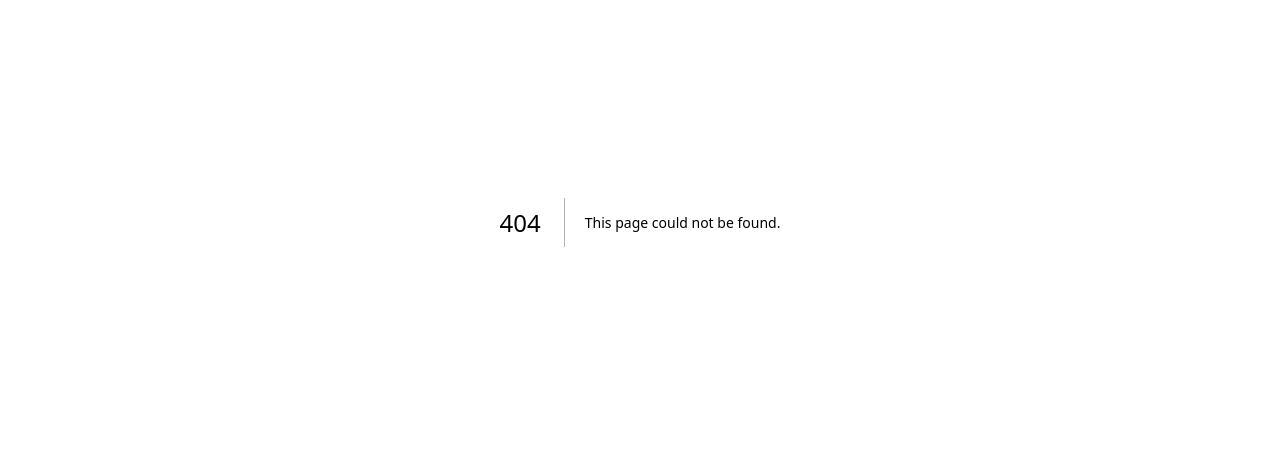
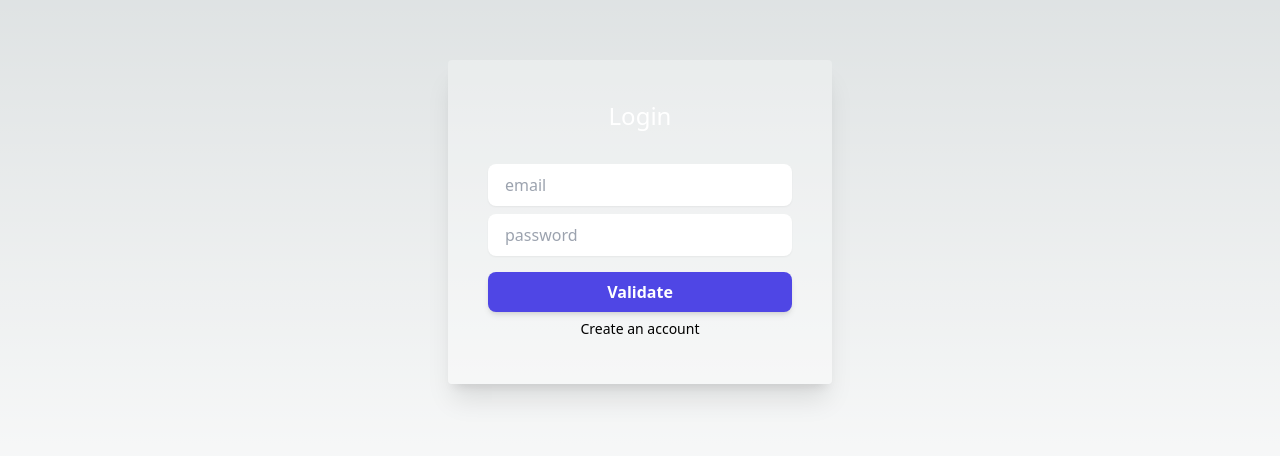
Before and after one commit to bocacode/jwt-auth-web-c11, a Next.js app: page /login in a window 1280 px wide. Before the commit this address had no page. Shown: the part 178-634 px from the top of the page. Built offline with nearby package versions, Linux system fonts and the light colour scheme.

Commit message:
added about and login pages

```diff
--- /dev/null
+++ b/app/about/page.js
@@ -0,0 +1,28 @@
+import Link from "next/link"
+
+export default function About() {
+  return (
+    <section className='text-gray-600 dark:text-gray-300 body-font'>
+      <div className='container px-5 py-24 mx-auto flex flex-wrap'>
+        <h2 className='sm:text-3xl text-2xl text-gray-900 dark:text-gray-100 font-medium title-font mb-2 md:w-2/5'>
+          Kickstarter Actually Pinterest Brunch Bitters Occupy
+        </h2>
+        <div className='md:w-3/5 md:pl-6'>
+          <p className='leading-relaxed text-base'>
+            Taxidermy bushwick celiac master cleanse microdosing seitan. Fashion axe four dollar
+            toast truffaut, direct trade kombucha brunch williamsburg keffiyeh gastropub tousled
+            squid meh taiyaki drinking vinegar tacos.
+          </p>
+          <div className='flex md:mt-4 mt-6'>
+            <button className='inline-flex text-white bg-indigo-500 border-0 py-1 px-4 focus:outline-none hover:bg-indigo-600 rounded'>
+              Button
+            </button>
+            <Link href="/" className='text-indigo-500 dark:text-indigo-300 inline-flex items-center ml-4'>
+              Learn More
+            </Link>
+          </div>
+        </div>
+      </div>
+    </section>
+  )
+}
--- /dev/null
+++ b/app/login/page.js
@@ -0,0 +1,47 @@
+export default function Login() {
+  return (
+    <div className='w-full h-screen font-sans bg-cover bg-landscape'>
+      <div className='container flex items-center justify-center flex-1 h-full mx-auto'>
+        <div className='w-full max-w-lg'>
+          <div className='leading-loose'>
+            <form className='max-w-sm p-10 m-auto rounded shadow-xl bg-white/25'>
+              <p className='mb-8 text-2xl font-light text-center text-white'>Login</p>
+              <div className='mb-2'>
+                <div className=' relative '>
+                  <input
+                    type='text'
+                    id='login-with-bg-email'
+                    className=' rounded-lg border-transparent flex-1 appearance-none border border-gray-300 w-full py-2 px-4 bg-white text-gray-700 placeholder-gray-400 shadow-sm text-base focus:outline-none focus:ring-2 focus:ring-purple-600 focus:border-transparent'
+                    placeholder='email'
+                  />
+                </div>
+              </div>
+              <div className='mb-2'>
+                <div className=' relative '>
+                  <input
+                    type='text'
+                    id='login-with-bg-password'
+                    className=' rounded-lg border-transparent flex-1 appearance-none border border-gray-300 w-full py-2 px-4 bg-white text-gray-700 placeholder-gray-400 shadow-sm text-base focus:outline-none focus:ring-2 focus:ring-purple-600 focus:border-transparent'
+                    placeholder='password'
+                  />
+                </div>
+              </div>
+              <div className='flex items-center justify-between mt-4'>
+                <button
+                  type='submit'
+                  className='py-2 px-4  bg-indigo-600 hover:bg-indigo-700 focus:ring-indigo-500 focus:ring-offset-indigo-200 text-white w-full transition ease-in duration-200 text-center text-base font-semibold shadow-md focus:outline-none focus:ring-2 focus:ring-offset-2  rounded-lg '>
+                  Validate
+                </button>
+              </div>
+              <div className='text-center'>
+                <a className='right-0 inline-block text-sm font-light align-baseline text-500 hover:text-gray-800'>
+                  Create an account
+                </a>
+              </div>
+            </form>
+          </div>
+        </div>
+      </div>
+    </div>
+  )
+}
--- a/app/page.js
+++ b/app/page.js
@@ -1,4 +1,4 @@
-import Image from 'next/image'
+import Link from "next/link"
 
 export default function Home() {
   return (
@@ -11,22 +11,20 @@ export default function Home() {
 
 
       <div className="mb-32 grid text-center lg:mb-0 lg:grid-cols-4 lg:text-left">
-        <a
-          href="https://nextjs.org/docs?utm_source=create-next-app&utm_medium=appdir-template&utm_campaign=create-next-app"
+        <Link
+          href="/about"
           className="group rounded-lg border border-transparent px-5 py-4 transition-colors hover:border-gray-300 hover:bg-gray-100 hover:dark:border-neutral-700 hover:dark:bg-neutral-800/30"
-          target="_blank"
-          rel="noopener noreferrer"
         >
           <h2 className={`mb-3 text-2xl font-semibold`}>
-            Docs{' '}
+            About{' '}
             <span className="inline-block transition-transform group-hover:translate-x-1 motion-reduce:transform-none">
               -&gt;
             </span>
           </h2>
           <p className={`m-0 max-w-[30ch] text-sm opacity-50`}>
-            Find in-depth information about Next.js features and API.
+            A public route accessible to anyone.
           </p>
-        </a>
+        </Link>
 
         <a
           href="https://nextjs.org/learn?utm_source=create-next-app&utm_medium=appdir-template-tw&utm_campaign=create-next-app"
```
